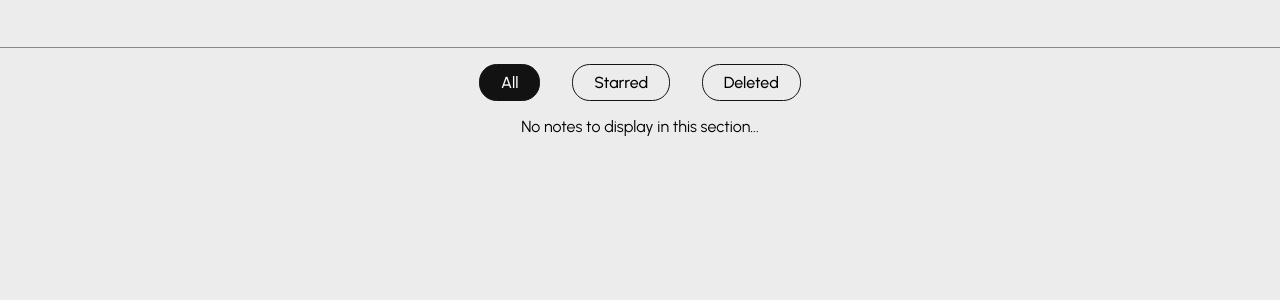
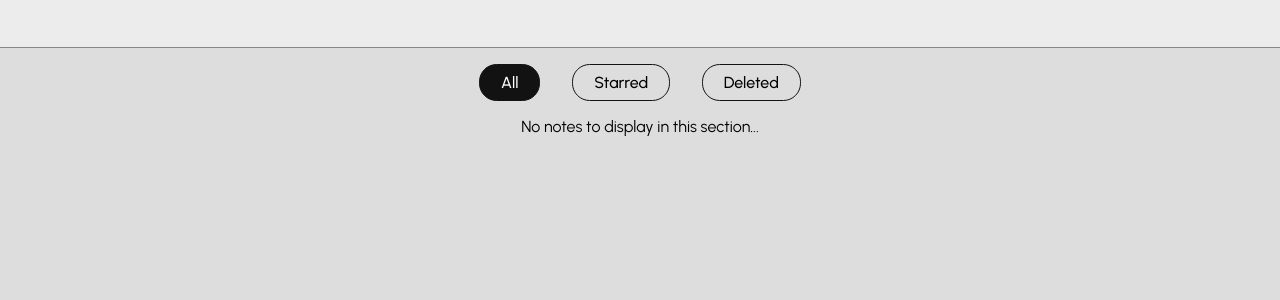
Before and after one commit to twintumansky/Noted, a React (Vite) app: page /main in a window 1280 px wide. Shown: the top 300 px of the page. Built offline with nearby package versions, Linux system fonts and the light colour scheme; some icons are missing.

Commit message:
App router structure updated and UI changes.

```diff
--- a/src/App.css
+++ b/src/App.css
@@ -109,7 +109,7 @@ html, body {
 .notesSection-container {
   display: flex;
   height: 100vh;
-  background-color:#ececed;
+  background-color:#dddddd;
   position: relative;
   overflow: hidden;
 }
@@ -267,7 +267,7 @@ html, body {
   position: relative;
   overflow: hidden;
   transition: all 0.4s ease;
-  background-color:#c2cbd0;
+  background-color:#71777a;
   transform: translate3d(0, 0, 0);
 }
 
@@ -293,7 +293,7 @@ html, body {
 }
 
 .card-element:hover {
-  background-color:#a1adb4;
+  background-color:#868d91;
 }
 
 .card-element.dark:hover {
--- a/src/components/NotesSection.jsx
+++ b/src/components/NotesSection.jsx
@@ -160,7 +160,7 @@ function NotesSection() {
                 {displayedNotes.map((note) => (
                   <Notes
                     key={note.id}
-                    mode={darkMode}s
+                    mode={darkMode}
                     notes={note}
                     onCardClick={(id, title, content) =>
                       handleCardClick(id, title, content)
```
